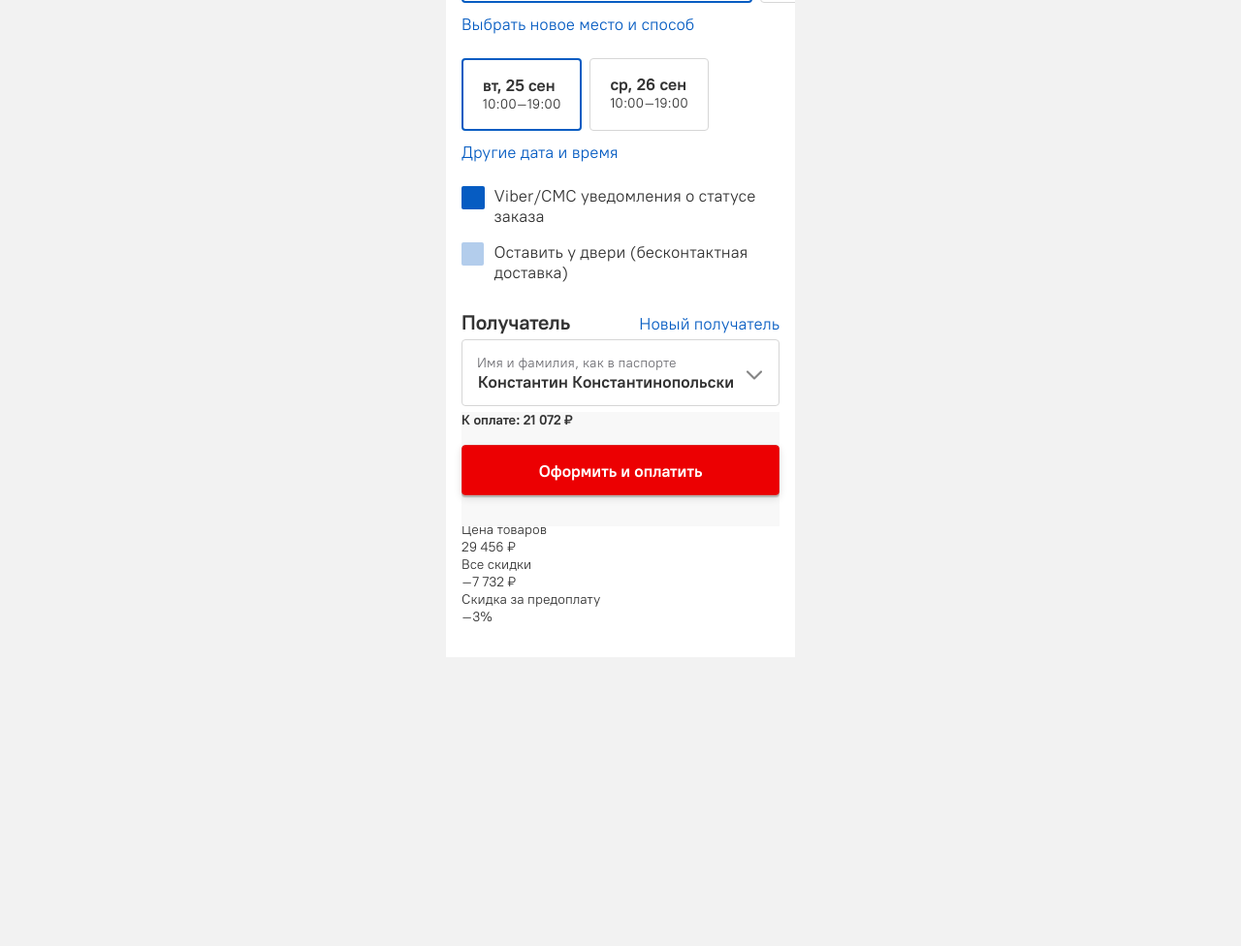
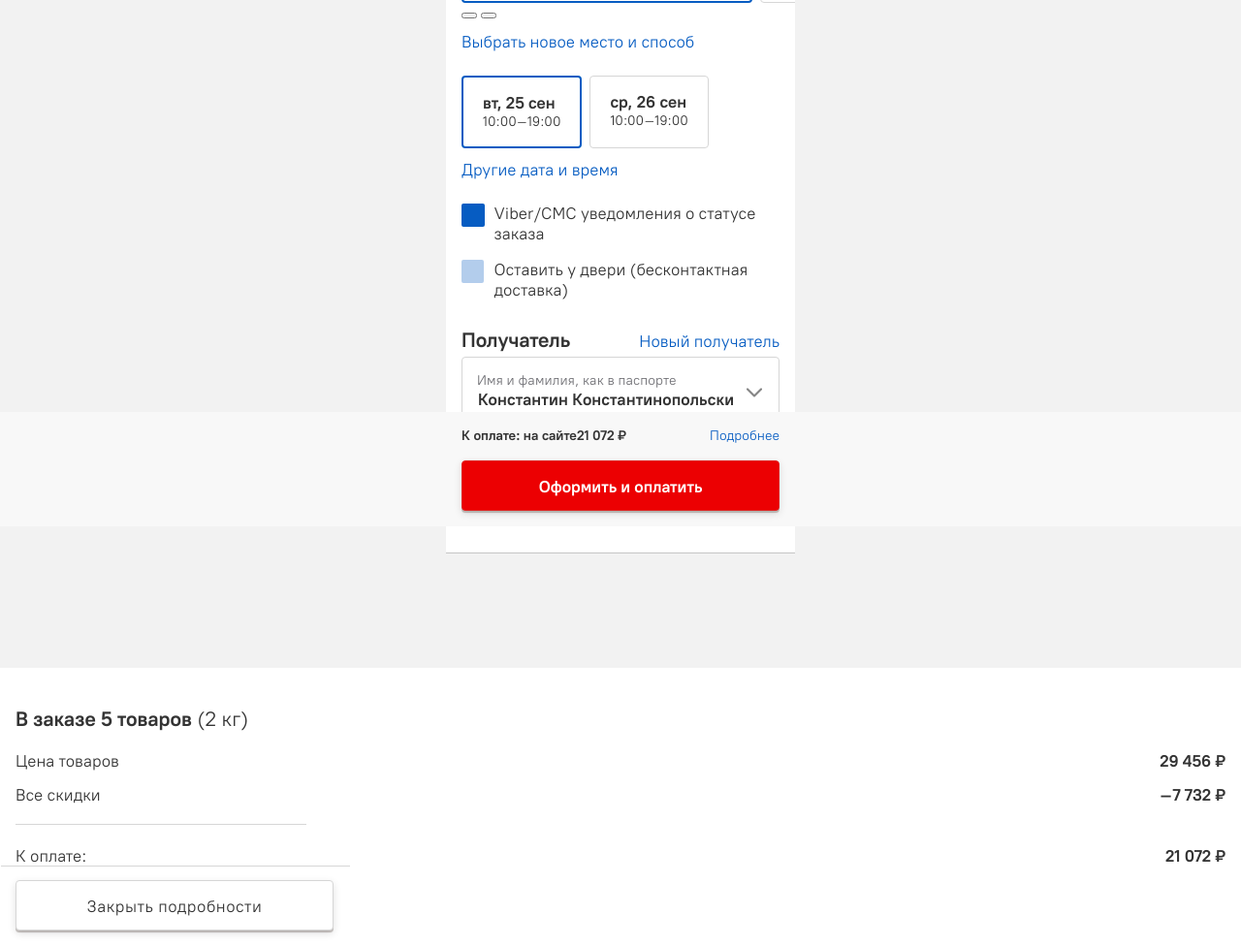
Before and after one commit to fadeyush/labirint, a website built with webpack: page index.html in a window 1280 px wide. Shown: the part 257-1233 px from the top of the page at 97% size. Before the commit the page ends 935 px from the top, so only its background shows below. Built offline with nearby package versions, Linux system fonts and the light colour scheme; files whose address does not match are found by name.

Commit message:
Стилизован сайт под мобильную версию

```diff
--- a/index.html
+++ b/index.html
@@ -14,6 +14,7 @@
   <main>
     <h1 class="order__header">Оформление заказа</h1>
     <form class="order" method="post">
+      <div class="order__wrapper">
 
         <section class="order__delivery">
 
@@ -28,7 +29,8 @@
                   <input type="radio" name="method">
                   <div class="method__wrapper">
                     <p class="delivery__item-header">Лабиринт, курьер — 25 сен.,
-                  <p class="delivery__item-price">+200 ₽</p></p>
+                      <p class="delivery__item-price">+200 ₽</p>
+                    </p>
                     <p class="delivery__item-info">ул. Алексея Алексеева, 194 Б, Москва, 123456</p>
                   </div>
                 </label>
@@ -50,11 +52,11 @@
             </ul>
 
             <div class="method__buttons">
-            <button class="method__button method__button--prev"></button>
-            <button class="method__button method__button--next"></button>
+              <button type="button" class="method__button method__button--prev"></button>
+              <button type="button" class="method__button method__button--next"></button>
             </div>
 
-          <button class="order__button method__new">Выбрать новое место и способ</button>
+            <button type="button" class="order__button method__new">Выбрать новое место и способ</button>
 
           </fieldset>
 
@@ -79,7 +81,7 @@
               </li>
             </ul>
 
-          <button class="order__button date__new">Другие дата и время</button>
+            <button type="button" class="order__button date__new">Другие дата и время</button>
           </fieldset>
 
           <fieldset class="delivery__checkbox">
@@ -121,7 +123,7 @@
 
             </li>
 
-          <button class="order__button user__new">Новый получатель</button>
+            <button type="button" class="order__button user__new">Новый получатель</button>
 
             <li class="user__item user__item--phone">
               <div class="user-item__wrapper">
@@ -131,15 +133,34 @@
                 </select>
               </div>
 
-            <button class="order__button phone__new">Новый телефон</button>
+              <button type="button" class="order__button phone__new">Новый телефон</button>
             </li>
 
           </ul>
 
         </section>
 
-      <section class="order__summary">
-        <h2 class="summary__header">В заказе 4 товара <span class="summary__weight">(2 кг)</span></h2>
+      </div>
+
+
+
+        <section class="order__footer">
+          <div class="order-footer__wrapper">
+          <div class="order__footer-summary">
+            <p class="footer-summary__name">К оплате: <span class="mobile-no">на сайте</span><span
+                class="footer-summary__price">21 072 ₽</span></p>
+            <button type="button" class="order__button button__more">Подробнее</button>
+          </div>
+
+          <button class="order__button button__footer" type="submit">Оформить и оплатить</button>
+          </div>
+        </section>
+
+    </form>
+
+    <section class="order__summary order__summary--closed">
+      <div class="summary__wrapper">
+        <h2 class="summary__header">В заказе 5 товаров <span class="summary__weight">(2 кг)</span></h2>
 
         <ul class="summary__list">
           <li class="summary__item">
@@ -147,30 +168,47 @@
             <p class="summary__item-price">29 456 ₽</p>
           </li>
 
-          <li class="summary__item">
+          <li class="summary__item summary__item--second">
             <p class="summary__item-name">Все скидки</p>
             <p class="summary__item-price">–7 732 ₽</p>
           </li>
 
-          <li class="summary__item">
+          <li class="summary__item summary__item--mobile">
+            <p class="summary__item-name">К оплате:</p>
+            <p class="summary__item-price">21 072 ₽</p>
+          </li>
+
+          <li class="summary__item summary__item--desktop">
             <p class="summary__item-name">Скидка за предоплату</p>
             <p class="summary__item-price">–3%</p>
           </li>
         </ul>
+      </div>
+
+      <button class="order__button summary__button" type="button">Закрыть подробности</button>
     </section>
 
-      <section class="order__footer">
-        <div class="order__footer-summary">
-          <p class="footer-summary__name">К оплате: <span class="mobile-no">на сайте</span><span class="footer-summary__price">21 072 ₽</span></p>
-        </div>
+  </main>
 
+  <script>
+    const summaryToggleOpen = document.querySelector(".button__more");
+    const summaryToggleClose = document.querySelector(".summary__button");
+    const summarySection = document.querySelector(".order__summary");
 
-        <button class="order__button button__footer" type="submit">Оформить и оплатить</button>
-      </section>
+    summaryToggleOpen.addEventListener("click", function () {
+      if (summarySection.classList.contains("order__summary--closed")) {
+        summarySection.classList.remove("order__summary--closed");
+        summarySection.classList.add("order__summary--opened");
+      };
+    });
+    summaryToggleClose.addEventListener("click", function () {
+      if (summarySection.classList.contains("order__summary--opened")) {
+        summarySection.classList.remove("order__summary--opened");
+        summarySection.classList.add("order__summary--closed");
+      }
 
-    </form>
-
-  </main>
+    });
+  </script>
 
 </body>
 
--- a/src/scss/blocks/order-footer.scss
+++ b/src/scss/blocks/order-footer.scss
@@ -1,12 +1,22 @@
 .order__footer {
+
   position: fixed;
   bottom: 0;
+  margin-left: auto;
+  margin-right: auto;
+  left: 0;
+  right: 0;
 
   height: 118px;
 
+  background-color: $background-footer;
+}
+
+.order-footer__wrapper {
+  width: 360px;
+  margin: 0 auto;
+  padding: 16px 16px 32px;
   box-sizing: border-box;
-
-  background-color: $backgriund-footer;
 }
 
 .button__footer {
@@ -31,4 +41,13 @@
 .order__footer-summary {
   font-weight: 700;
   margin-bottom: 16px;
+
+  display: flex;
+  justify-content: space-between;
 }
+
+.button__more {
+  font-size: 14px;
+  line-height: 18px;
+  font-weight: 400;
+}
--- a/src/scss/blocks/order-main.scss
+++ b/src/scss/blocks/order-main.scss
@@ -1,4 +1,14 @@
 .order {
+  padding: 0px 16px;
+
+  overflow: hidden;
+
+  box-sizing: border-box;
+
+  margin-bottom: 118px;
+}
+
+.order__wrapper {
   width: 360px;
   margin: 0 auto;
 
@@ -9,6 +19,8 @@
   overflow: hidden;
 
   box-sizing: border-box;
+
+  border-bottom: 1px solid $border-form-color;
 }
 
 .order__header {
--- /dev/null
+++ b/src/scss/blocks/order-summary.scss
@@ -0,0 +1,164 @@
+.order__summary {
+  padding-top: 40px;
+  padding-right: 16px;
+  padding-bottom: 16px;
+
+  box-sizing: border-box;
+
+  background-color: $white;
+
+  &--closed {
+    display: none;
+  }
+
+  &--opened {
+    display: block;
+
+    position: fixed;
+    top: 0;
+    width: 360px;
+    margin-left: auto;
+    margin-right: auto;
+    left: 0;
+    right: 0;
+    bottom: 0;
+
+
+    display: flex;
+    flex-direction: column;
+    height: 100%;
+    justify-content: space-between;
+  }
+
+}
+
+.summary__header {
+  font-weight: 700;
+  font-size: 21px;
+  line-height: 26px;
+
+  margin-bottom: 20px;
+  padding-left: 16px;
+}
+
+.summary__weight {
+  font-weight: 400;
+}
+
+.summary__list {
+  padding-left: 16px;
+}
+
+.summary__item {
+
+  display: flex;
+  justify-content: space-between;
+
+  margin-bottom: 14px;
+
+  box-sizing: border-box;
+
+
+  &--desktop {
+    display: none;
+  }
+
+  &--second {
+    margin-bottom: 42px;
+    position: relative;
+
+    ::after {
+      content: '';
+      position: absolute;
+      width: 300px;
+      height: 1px;
+      left: 0px;
+      top: 40px;
+
+      background: $item-border;
+    }
+  }
+
+  &--mobile {
+    position: relative;
+
+    ::after {
+      content: '';
+      position: absolute;
+      width: 300px;
+      height: 1px;
+      left: 0px;
+      top: 40px;
+
+      background: $item-border;
+    }
+  }
+}
+
+
+.summary__item-name {
+  font-weight: 400;
+  font-size: 17px;
+  line-height: 21px;
+}
+
+.summary__item-price {
+  font-weight: 700;
+  font-size: 17px;
+  line-height: 21px;
+}
+
+.summary__button {
+  box-sizing: border-box;
+
+  padding: 16px 20px;
+  margin-left: 16px;
+
+  width: 328px;
+  height: 52px;
+
+  background: $white;
+  border: 1px solid $item-border;
+  box-shadow: 0px 3px 8px rgba(0, 0, 0, 0.12), 0px 3px 1px rgba(0, 0, 0, 0.04), 0px 2px 0px rgba(149, 135, 128, 0.4);
+  border-radius: 4px;
+
+  font-size: 17px;
+  line-height: 21px;
+
+  color: $main-text-color;
+  letter-spacing: 0.5px;
+
+  position: relative;
+
+  ::before {
+    content: '';
+    position: absolute;
+    width: 300px;
+    height: 1px;
+    left: 0px;
+    top: 0px;
+
+    background: $item-border;
+  }
+}
+
+.summary__button::before {
+  content: '';
+  position: absolute;
+  width: 360px;
+  height: 1px;
+  left: 0px;
+  top: -16px;
+  margin-left: -16px;
+
+  background: $item-border;
+}
+
+
+@media (min-width: $desktop-width) {
+  .order__summary {
+    &--closed {
+      display: block;
+    }
+  }
+}
--- a/src/scss/style.scss
+++ b/src/scss/style.scss
@@ -8,3 +8,4 @@
 @import '/src/scss/blocks/order-footer.scss';
 @import '/src/scss/blocks/delivery-checkbox.scss';
 @import '/src/scss/blocks/order-user.scss';
+@import '/src/scss/blocks/order-summary.scss';
--- a/src/scss/variables.scss
+++ b/src/scss/variables.scss
@@ -1,4 +1,4 @@
-$desktop-width: 1600px;
+$desktop-width: 600px;
 
 $white:#ffffff;
 $button-border: #E01D1D;
@@ -6,9 +6,10 @@ $main-text-color: #333333;
 $primary-text-color: #1A1A1A;
 $blue: #065CC2;
 $backgriund-main: #F2F2F2;
-$backgriund-footer: #F8F8F8;
+$background-footer: #F8F8F8;
 $item-border: #D6D6D6;
-$user-info-color: #6E6E73;;
+$user-info-color: #6E6E73;
+$border-form-color: #C5C5C5;
 
 // @mixin linear-gradient {
 //   background: linear-gradient(0deg, #EC0002, #EC0002), linear-gradient(91.91deg, rgba(208, 38, 38, 0) 0%, #D02626 99.65%), #FF0000;
```
Also changed, not shown: style.css. Lines whose indentation alone changed are shown as unchanged.
